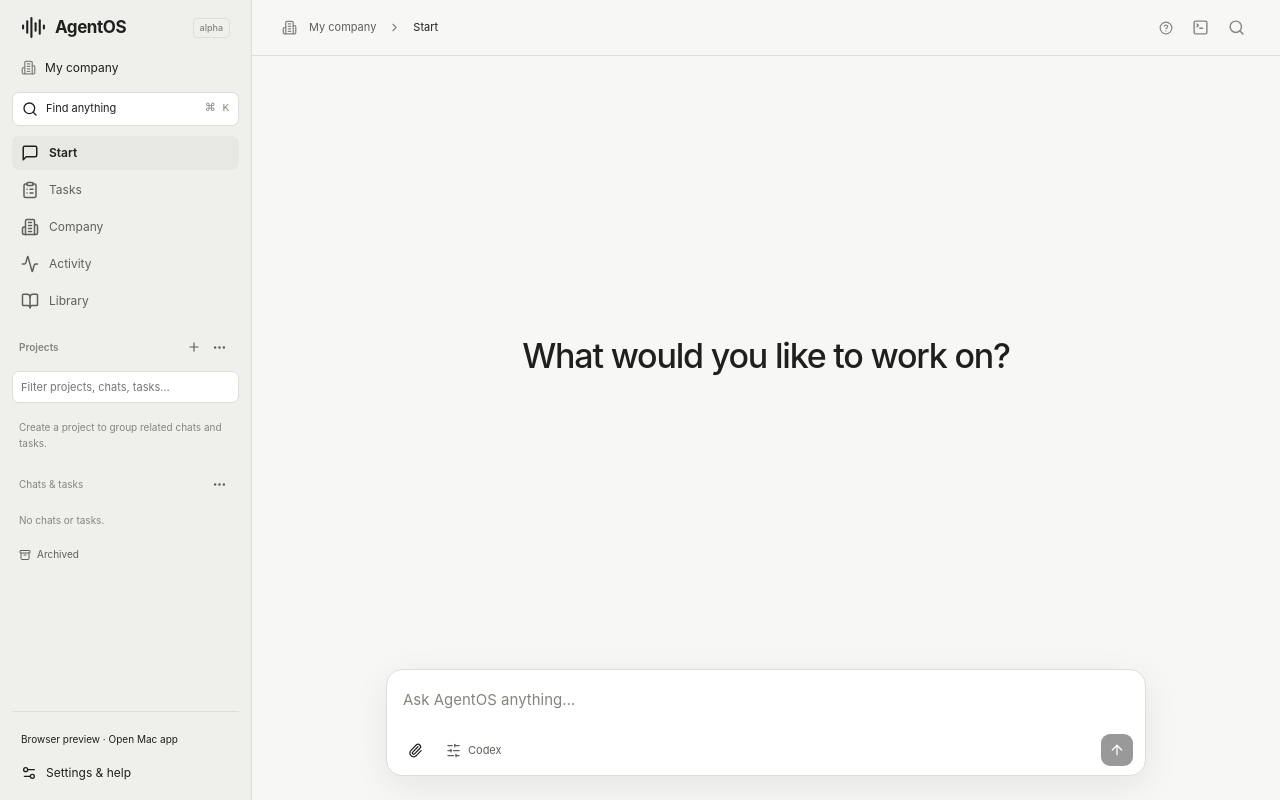
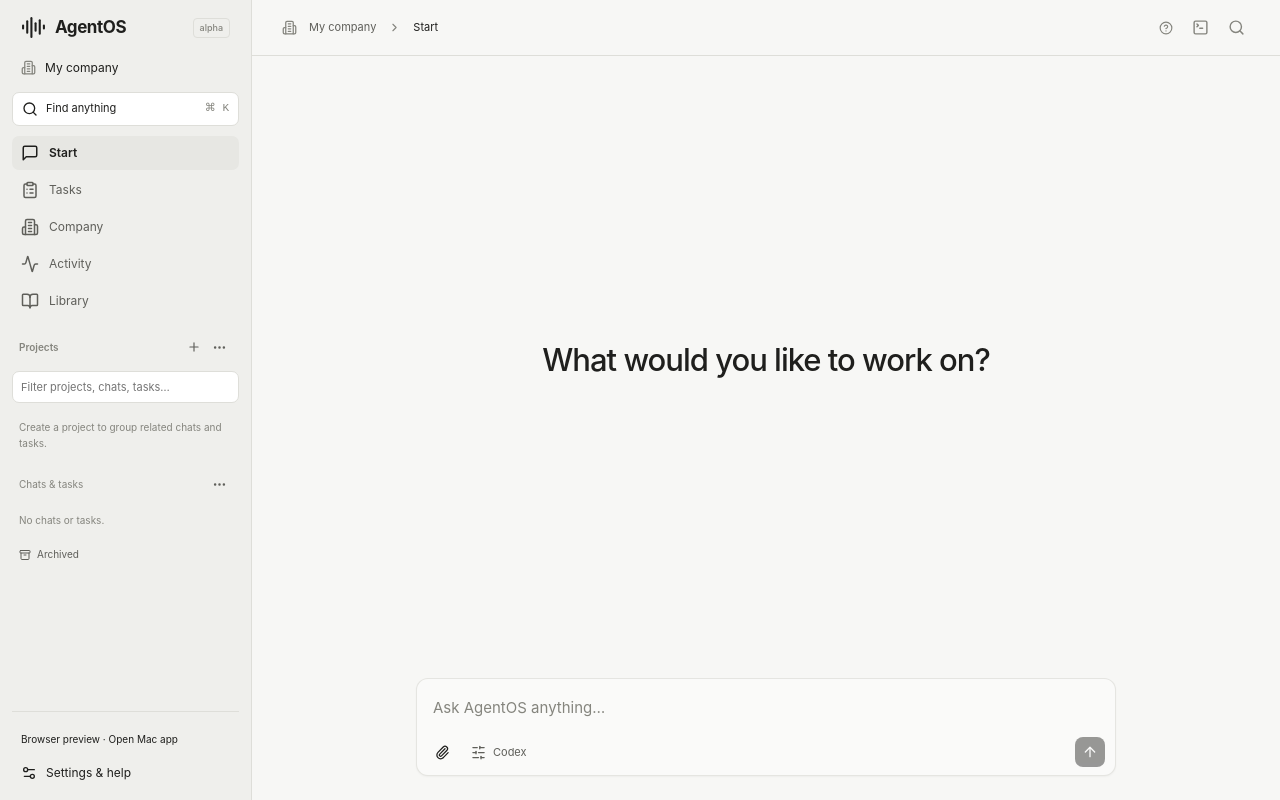
Before and after one commit to mohammeddal/agentos, a React (Vite) app in the folder apps/desktop/: page / in a window 1280 px wide. Built offline with nearby package versions, Linux system fonts and the light colour scheme.

Commit message:
refine start composer surface

```diff
--- a/apps/desktop/src/features/attachments/attachments.css
+++ b/apps/desktop/src/features/attachments/attachments.css
@@ -50,16 +50,16 @@
 }
 .co-attachment-editor.is-compact .co-attachment-toolbar {
   gap: 6px;
-  padding: 6px 0 0;
+  padding: 4px 0 0;
 }
 .co-attachment-editor.is-compact .co-attach-button {
-  width: 32px;
-  height: 32px;
+  width: 30px;
+  height: 30px;
   justify-content: center;
   padding: 0;
   border-color: transparent;
   background: transparent;
-  border-radius: 8px;
+  border-radius: 7px;
 }
 .co-attachment-editor.is-compact .co-attach-button:hover,
 .co-attachment-editor.is-compact .co-attach-button:focus-visible {
--- a/apps/desktop/src/features/start/company-start.css
+++ b/apps/desktop/src/features/start/company-start.css
@@ -15,7 +15,7 @@
   min-height: 0;
 }
 .co-start-main {
-  width: min(820px, 100%);
+  width: min(760px, 100%);
   height: 100%;
   min-width: 0;
   margin: 0 auto;
@@ -31,11 +31,11 @@
   text-align: center;
 }
 .co-start-intro h1 {
-  max-width: 620px;
+  max-width: 580px;
   margin: 0;
-  font-size: clamp(25px, 3vw, 34px);
-  font-weight: 540;
-  letter-spacing: -1.2px;
+  font-size: clamp(24px, 2.6vw, 31px);
+  font-weight: 520;
+  letter-spacing: -1px;
   line-height: 1.2;
 }
 .co-start-conversation .co-start-intro {
@@ -114,27 +114,29 @@
 .co-prompt-box {
   position: relative;
   flex: 0 0 auto;
-  margin-top: 12px;
-  padding: 10px 12px 9px;
-  border: 1px solid var(--co-border);
-  border-radius: 16px;
-  background: var(--co-card);
-  box-shadow: 0 10px 34px color-mix(in srgb, var(--co-text) 8%, transparent);
+  margin-top: 14px;
+  padding: 8px 10px 8px;
+  border: 1px solid color-mix(in srgb, var(--co-border) 72%, transparent);
+  border-radius: 12px;
+  background: color-mix(in srgb, var(--co-card) 36%, var(--co-bg));
+  box-shadow: 0 1px 2px color-mix(in srgb, var(--co-text) 4%, transparent);
   transition:
     border-color 120ms ease,
+    background-color 120ms ease,
     box-shadow 120ms ease;
 }
 .co-prompt-box:focus-within {
-  border-color: color-mix(in srgb, var(--co-accent) 55%, var(--co-border));
-  box-shadow: 0 12px 38px color-mix(in srgb, var(--co-text) 11%, transparent);
+  border-color: color-mix(in srgb, var(--co-accent) 34%, var(--co-border));
+  background: color-mix(in srgb, var(--co-card) 62%, var(--co-bg));
+  box-shadow: 0 0 0 1px color-mix(in srgb, var(--co-accent) 8%, transparent);
 }
 .co-prompt-box textarea {
   display: block;
   width: 100%;
-  min-height: 48px;
+  min-height: 46px;
   max-height: 220px;
   resize: none;
-  padding: 8px 4px 6px;
+  padding: 9px 6px 7px;
   border: 0;
   outline: 0;
   background: transparent;
@@ -144,6 +146,9 @@
   line-height: 1.55;
   overflow-y: auto;
 }
+.co-prompt-box textarea:focus-visible {
+  outline: none;
+}
 .co-prompt-box textarea::placeholder {
   color: var(--co-muted);
 }
@@ -152,13 +157,13 @@
   flex: 0 0 auto;
 }
 .co-composer-settings > summary {
-  height: 32px;
+  height: 30px;
   max-width: 170px;
   display: flex;
   align-items: center;
   gap: 7px;
-  padding: 0 9px;
-  border-radius: 8px;
+  padding: 0 8px;
+  border-radius: 7px;
   color: var(--co-secondary);
   font-size: 11px;
   list-style: none;
@@ -271,15 +276,15 @@
   font-size: 10px;
 }
 .co-composer-send {
-  width: 32px;
-  height: 32px;
+  width: 30px;
+  height: 30px;
   flex: 0 0 auto;
   display: grid;
   place-items: center;
   margin-left: auto;
   padding: 0;
   border: 0;
-  border-radius: 9px;
+  border-radius: 8px;
   background: var(--co-button);
   color: var(--co-bg) !important;
 }
@@ -334,7 +339,7 @@
     grid-template-columns: 1fr;
   }
   .co-prompt-box {
-    border-radius: 14px;
+    border-radius: 11px;
   }
   .co-chat-turn .co-chat-user {
     max-width: 92%;
```
Also changed, not shown: 1 other file (tests, documents, lock files or other folders).
